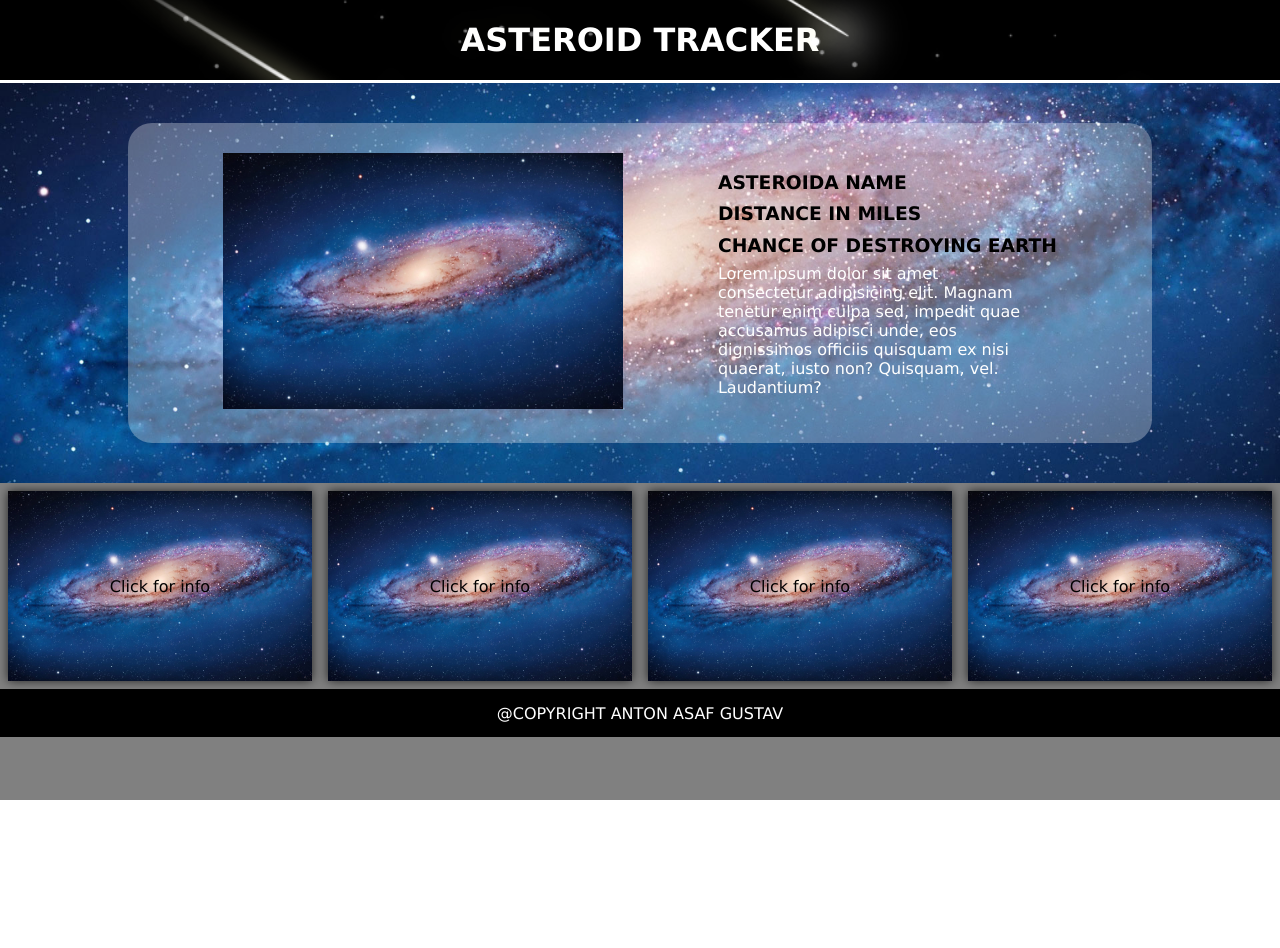
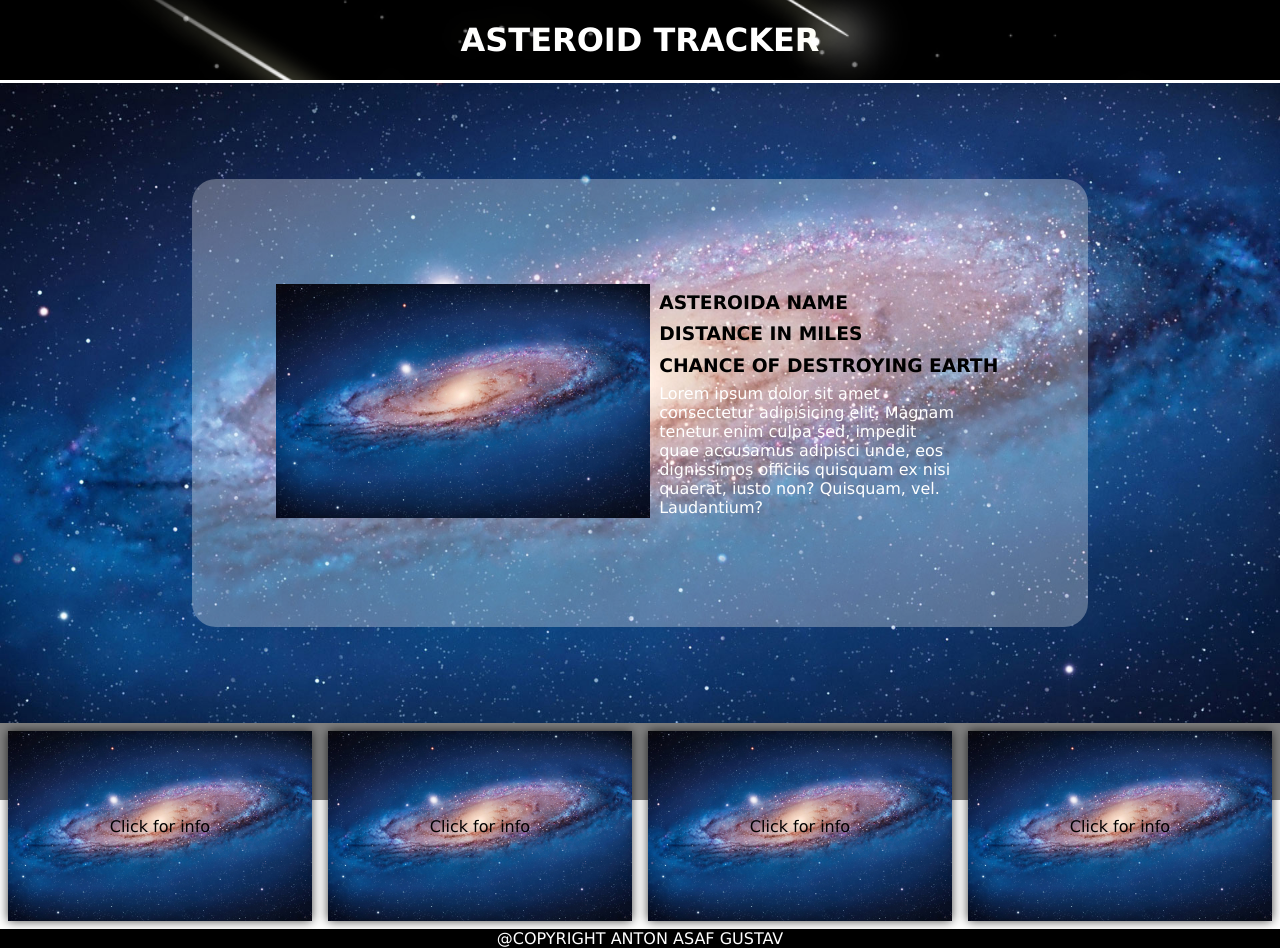
Before and after one commit to intradastingly/Asteroid-tracker, a React app: page / in a window 1280 px wide. Before the commit the page ends 800 px from the top, so only its background shows below. Built offline with nearby package versions, Linux system fonts and the light colour scheme.

Commit message:
Main layout done

```diff
--- a/src/components/BoxImage.tsx
+++ b/src/components/BoxImage.tsx
@@ -9,8 +9,9 @@ function BoxImage() {
 }
 
 const imgStyle: CSSProperties = {
-    height: '16rem',
-    width: '25rem'
+    paddingLeft: '18%',
+    height: '80%',
+    width: '80%'
 }
 
 export default BoxImage;
--- a/src/components/BoxInfo.tsx
+++ b/src/components/BoxInfo.tsx
@@ -16,7 +16,7 @@ const rootStyle: CSSProperties = {
 }
 
 const pStyle: CSSProperties = {
-    width: '20rem',
+    width: '70%',
     color: 'white'
 }
 
--- a/src/components/Content.tsx
+++ b/src/components/Content.tsx
@@ -1,15 +1,21 @@
-import React from 'react'
+import React, {CSSProperties} from 'react'
 import PicOfTheDay from './picOfTheDay';
 import ImageSection from './ImageSection';
 
 
 function Content() {
     return (
-        <div>
+        <div style={rootStyle}>
             <PicOfTheDay image={'./assets/galaxy.jpg'}/>
             <ImageSection />
         </div>
     )
 }
 
+
+const rootStyle: CSSProperties = {
+    display: "flex",
+    flexDirection: "column",
+    flex: "1",
+}
 export default Content;
--- a/src/components/ImageSection.tsx
+++ b/src/components/ImageSection.tsx
@@ -8,12 +8,17 @@ function ImageSection() {
 
     const clickText = "Click for info";
 
-    return (
+    function clickHandler(){
+       console.log("Asteroid was clicked!")
+
+    }
+        return (
         <div style={imageSectionStyle}>
-            <Section text={clickText} image={"./assets/galaxy.jpg"}/>
-            <Section text={clickText} image={"./assets/galaxy.jpg"}/>
-            <Section text={clickText} image={"./assets/galaxy.jpg"}/>
-            <Section text={clickText} image={"./assets/galaxy.jpg"}/>
+            <Section clickHandler={clickHandler} text={clickText} image={"./assets/galaxy.jpg"}/>
+            <Section clickHandler={clickHandler} text={clickText} image={"./assets/galaxy.jpg"}/>
+            <Section clickHandler={clickHandler} text={clickText} image={"./assets/galaxy.jpg"}/>
+            <Section clickHandler={clickHandler} text={clickText} image={"./assets/galaxy.jpg"}/>
+
         </div>
     )
 }
@@ -25,6 +30,7 @@ const imageSectionStyle: CSSProperties = {
     overflow: 'visible',
     whiteSpace: 'nowrap',
     alignItems: "center",
+    flex: "1",
 
 }
 
--- a/src/components/PicOfTheDayBox.tsx
+++ b/src/components/PicOfTheDayBox.tsx
@@ -20,8 +20,8 @@ const rootStyle: CSSProperties = {
     position: 'absolute',
     background: 'rgba(255, 255, 255, 0.3)',
     borderRadius: '1.5rem',
-    width: '80%',
-    height: '80%',
+    width: '70%',
+    height: '70%'
 }
 
 export default PicInnerBox;
--- a/src/components/Section.tsx
+++ b/src/components/Section.tsx
@@ -3,13 +3,16 @@ import React,{ CSSProperties } from "react";
 interface Props {
     image: any,
     text: String
+    clickHandler: () => void;
 }
+
+
 
 function Section(props: Props) {
     return (
     <div style={rootStyle}>
         <p style={textStyle}>{props.text}</p>
-        <img style={imageStyle}src={props.image} alt="Asteroid"/>
+        <img style={imageStyle}src={props.image} onClick={props.clickHandler} alt="Asteroid"/>
     </div>
     )
 }
@@ -21,12 +24,12 @@ const rootStyle: CSSProperties = {
     width: "100%",
     height: "100%",
     margin: ".5rem",
-    boxShadow: "0px 0px 10px 0px rgba(0, 0, 0, 0.75)",
 }
 
 const imageStyle: CSSProperties = {
     objectFit: "cover",
-    width: "100%"
+    width: "100%",
+    boxShadow: "0px 0px 10px 0px rgba(0, 0, 0, 0.75)",
 }
 
 const textStyle: CSSProperties = {
--- a/src/components/picOfTheDay.tsx
+++ b/src/components/picOfTheDay.tsx
@@ -25,7 +25,7 @@ const imageStyle: CSSProperties = {
     margin: 'auto',
     width: '100%',
     objectFit: 'cover',
-    height: '25rem'
+    height: '40rem'
 }
 
 export default PicOfTheDay;
```
